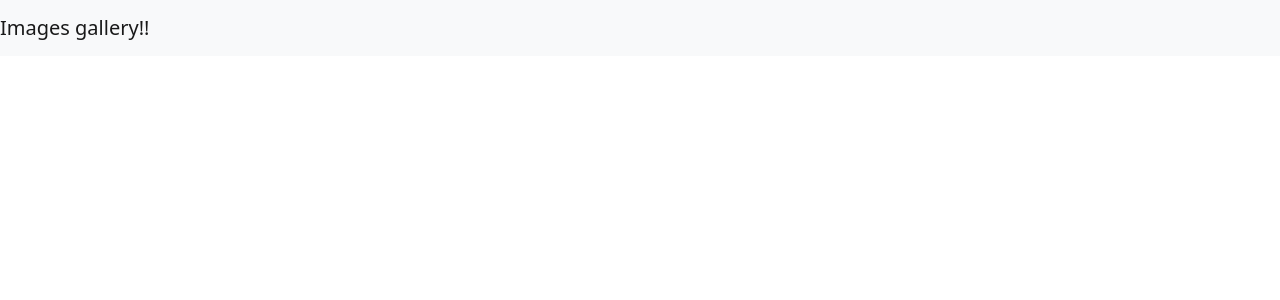
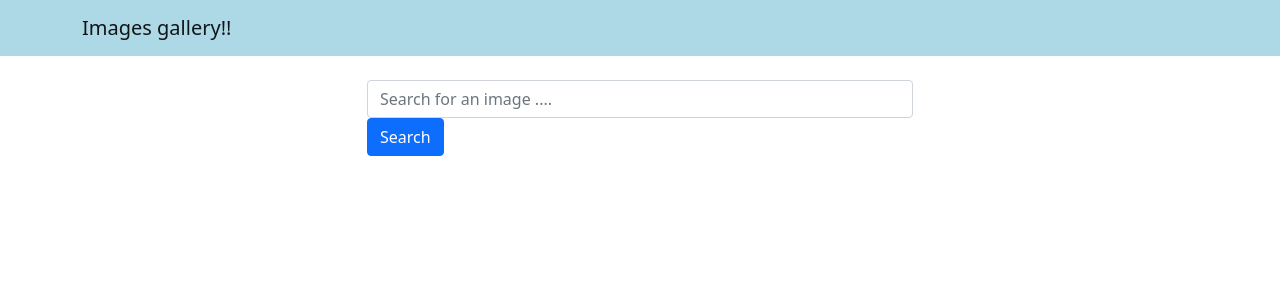
Before and after one commit to tfdeepnet/reactimageglry, a React (Create React App) app in the folder frontend/: page / in a window 1280 px wide. Shown: the top 300 px of the page. Built offline with nearby package versions, Linux system fonts and the light colour scheme.

Commit message:
controlled search

```diff
--- a/frontend/src/App.js
+++ b/frontend/src/App.js
@@ -1,10 +1,22 @@
+import { useState } from 'react';
 import 'bootstrap/dist/css/bootstrap.min.css';
 import Header from './components/Header';
+import Search from './components/Search';
+
 
 function App() {
+
+  const [word, setWord] = useState('');
+
+  const handleSearchSubmit = (e) => {
+    e.preventDefault();
+    console.log('search for an -',word)
+  }
+
   return (
     <div className="App">
       <Header title="Images gallery!!"/>
+      <Search word={word} setWord={setWord} handleSubmit={handleSearchSubmit}/>
 
     </div>
   );
--- a/frontend/src/components/Header.js
+++ b/frontend/src/components/Header.js
@@ -1,10 +1,16 @@
 import React from "react";
-import { Navbar } from "react-bootstrap";
+import { Navbar, Container } from "react-bootstrap";
 
-const Header = ({title}) => {
+const navbarStyle = {
+  backgroundColor: "lightblue",
+};
+
+const Header = ({ title }) => {
   return (
-    <Navbar bg="light" variant="light">
-      <Navbar.Brand href="/">{title}</Navbar.Brand>
+    <Navbar style={navbarStyle} variant="light">
+      <Container>
+        <Navbar.Brand href="/">{title}</Navbar.Brand>
+      </Container>
     </Navbar>
   );
 };
--- /dev/null
+++ b/frontend/src/components/Search.js
@@ -0,0 +1,30 @@
+import React from "react";
+import { Container, Row, Col, Form, Button } from "react-bootstrap";
+
+const Search = ({word, setWord , handleSubmit}) => {
+    console.log(word)
+  return (
+    <Container className="mt-4">
+      <Row className="justify-content-center">
+        <Col xs={12} md={8} lg={6}>
+          <Form onSubmit={handleSubmit}>
+
+              <Form.Control
+                type="text"
+                value={word}
+                onChange={(e)=> setWord(e.target.value)}
+                placeholder="Search for an image ...."
+              />
+
+              <Button variant="primary" type="submit">
+                Search
+              </Button>
+
+          </Form>
+        </Col>
+      </Row>
+    </Container>
+  );
+};
+
+export default Search;
```
